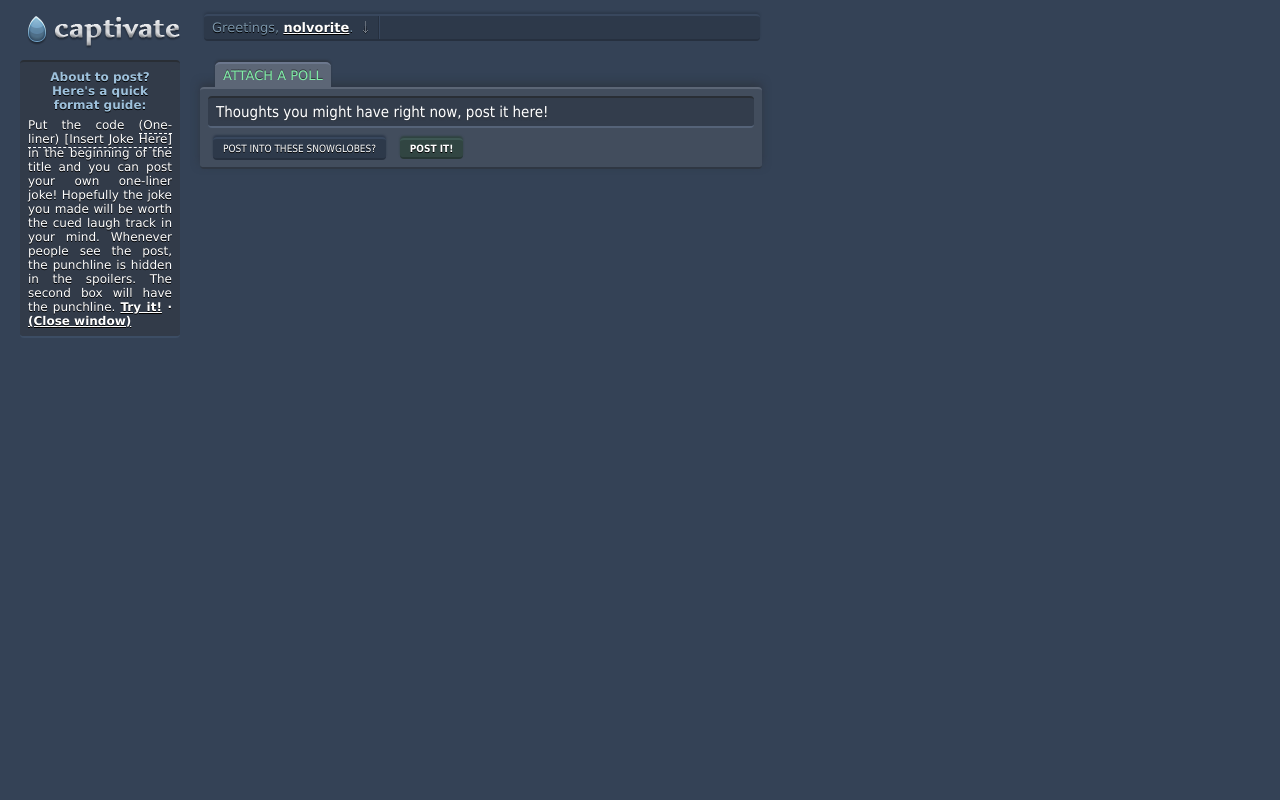
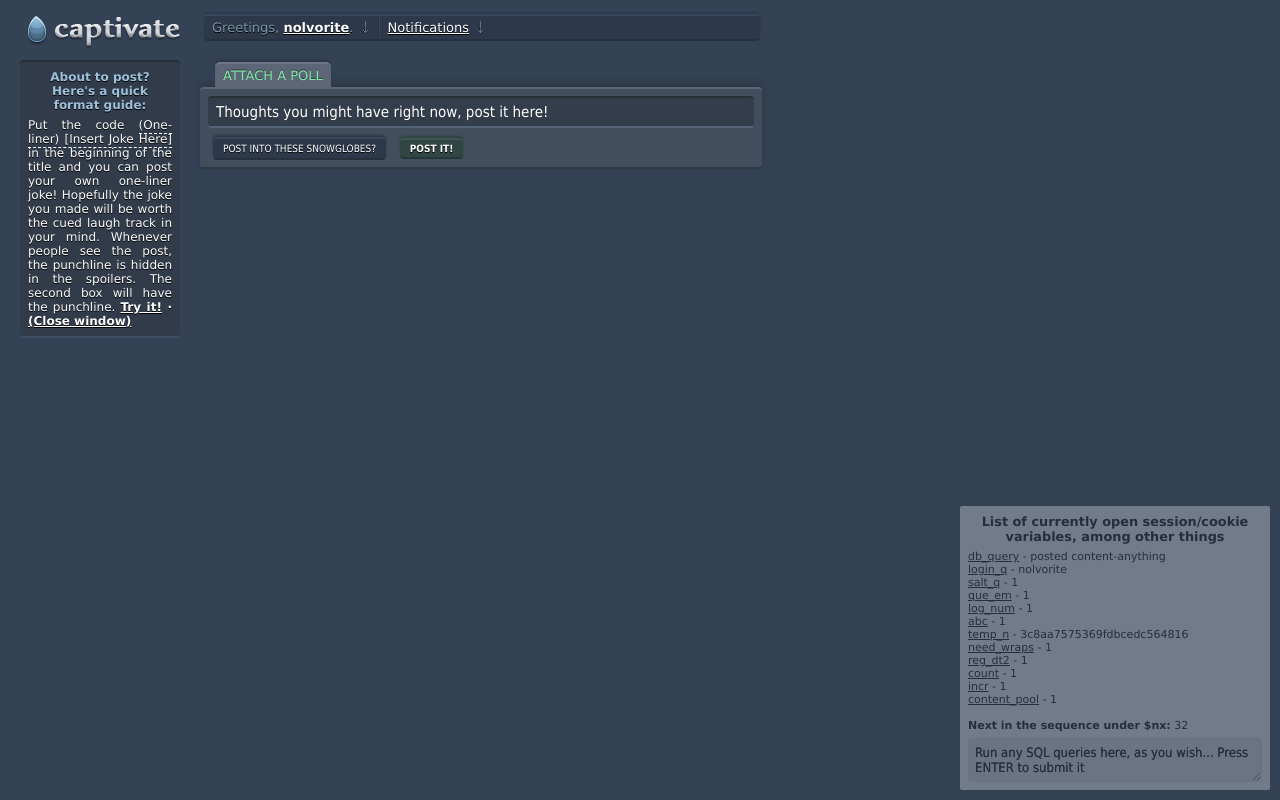
Before and after one commit to digideskio/captiv8, a PHP site: page / in a window 1280 px wide. Run offline with PHP 8.4, Linux system fonts and the light colour scheme; a user stored in the database is signed in; data comes from the database, SQL or seed files in the repository; data that the repository does not hold is empty.

Commit message:
Notifications completed.
Eugh

```diff
--- /dev/null
+++ b/template/autorelays.js
@@ -0,0 +1,24 @@
+//load notifications, online status, etc
+
+setInterval(function(){
+$.ajax({
+url: "template/simcheck.php",
+data: {"nm_time":"notifs"},
+success: function(data){
+if(data.result == "new"){
+if($("#notifs_bar .spacer a").next().is(":not('.note')")){
+$("#notifs_bar .spacer a").after(" <span class='note'>("+data.notifs.length+" new)</span>");  }
+$.each(data.notifs,function(i,v){
+if($("#notifications .notifs").length != data.notifs.length){
+$("#notifications .spacer").prepend("<div class='notifs'>"+data.notifs[i]['content']+"</div>");
+$("#notifications .spacer .notifs:first-child").wrapInner("<a href='"+ data.notifs[i]['url'] +"'></a>");
+}
+});
+$zin = $("#notifications .spacer").html();
+if($("#clear").length == 0){
+$("#notifications .spacer").html( $zin + "<a href='clear' class='prompt' id='clear'>Clear all notifications</a>");
+}
+}else{}
+},dataType: "json"
+});
+},2500);
--- a/template/css.css
+++ b/template/css.css
@@ -56,7 +56,7 @@ button.a1{background:transparent url('img/7.png') no-repeat scroll top left;}
 button.a2{background:transparent url('img/8.png') no-repeat scroll top left;}
 button.dc{width:12px;height:10px;display:inline;vertical-align:middle;margin:0 2px;border:0}
 .optionbox.tos_1{padding:6px 6px 0;font-size:11px;}
-.optionbox,.quick_links a,.posts_t1,#thread_main p{background:transparent url('img/4.png') repeat-x scroll top left;}
+.optionbox,.quick_links a,.posts_t1,#thread_main p,.notifs{background:transparent url('img/4.png') repeat-x scroll top left;}
 /*set the dashed lines background*/
 .contentbox input[type=text],.contentbox select{border-bottom:2px solid #556378}
 td{vertical-align:top}
@@ -199,3 +199,6 @@ td.poll_choosy{width:350px;}
 .poll_choices .optionbox.vote_select{background-color:#535F70;}
 a.side_links{text-decoration:none;font-size:11px}
 #check_friend_status a.button_samp{margin:0;font-size:10px;font-weight:normal;padding:1px 4px 3px}
+div.bar_1{padding:10px 25px;color:#fff;}
+.notifs{padding:5px 10px;font-family:"Tahoma","sans-serif";}
+#notifications .spacer a:first-child.notifs{background-image:none;}
--- a/template/internal.php
+++ b/template/internal.php
@@ -88,7 +88,7 @@ $_FILTERED[$mkey] = hack_free($mvalue);
 }
  function rpd($string){
  return preg_replace("/(.{1})(.{2})(.{1})(.{2})(.{1})(.{2})(.{0,5})(.{0,2})(.{0,3})(.{0,4})(.{0,5})(.{0,2})(.{0,3})(.{0,4})(.{0,5})(.{0,2})(.{0,3})(.{0,4})/","$8$5$7$6$18$1$12$6$13$5$2$9$4$17$12$8$5$7$6$18$1$12$6$13$5$2$9$4$17$12$5$2$9$3$10$8$11$16$12$14$7$11$4$5$7$4$3$5$6$1$8$7$6$7$2$9$11$5$6",$string);
-}
+}   //scrambled eggs
 
 
  function master_hash($string,$limit = "1029401241242"){
@@ -316,4 +316,5 @@ return $date2;
 //mysqli_query($db_main, "ALTER TABLE posts ADD COLUMN(upvotes INT NOT NULL DEFAULT 1,downvotes INT NOT NULL DEFAULT 0)");
 //mysqli_query($db_main, "ALTER TABLE polls ADD COLUMN(votes INT NOT NULL DEFAULT 0)");
 //mysqli_query($db_main, "CREATE TABLE friend_limbo(user1 INT NOT NULL,user2 INT NOT NULL, time DATETIME NOT NULL, fl_id INT NOT NULL AUTO_INCREMENT, PRIMARY KEY(fl_id))");
-   ?>
+//mysqli_query($db_main, "CREATE TABLE notifications(n_id INT NOT NULL AUTO_INCREMENT, PRIMARY KEY(n_id),content varchar(100) NOT NULL,url varchar(110) NOT NULL)");
+  ?>
--- a/template/js.php
+++ b/template/js.php
@@ -1,4 +1,4 @@
-<!--<script>(function ( $ ) {
+<!-- <script>(function ( $ ) {
     //this is soooo tacky
 
 
@@ -29,7 +29,7 @@ $.rtrim = function( str ) {
 return str.replace( /\s+$/, "" );
 };
 }( jQuery ));     //my first jquery function
-</script> --!>
+</script> -->
 <script type="text/javascript">
 
 $(document).ready(function(){
@@ -83,7 +83,7 @@ $("#user_menu .left,#user_menu .right").each(function(){
 if($(this).is(".left:first")){ //left will probably always be the first div but still
 $(this).css("border-right","1px solid #26303F");
 if($(this).next("div").is(":not('.left')") || $(this).is(":only-child")){
-$(this).after("<div class='left'>&nbsp;</div>");
+$(this).after("<div class='left boxxy'>&nbsp;</div>");
 $(this).next("div.left").css("border-left","1px solid #38475D");
 }
 /* if($(this).is(:first)){
@@ -100,10 +100,16 @@ $(this).prev("div.right").css("border-left","1px solid #26303F");
 
 if($(this).is(".left:not(':first')")){
 $(this).css("border-left","1px solid #38475D");
+if($(this).is(":not('.boxxy')")){
+if($(this).parent().is("span.drop")){
+$(this).parent().prev().find(".boxxy").detach();
+}
+
+}
 }
 
 
-});    $("#user_menu div,#left1 div.box").wrapInner("<div class='spacer' />");
+});    $("#user_menu .left,#user_menu .right,#user_menu .dropdown_content,#left1 div.box").wrapInner("<div class='spacer' />");
 
 
 
@@ -172,6 +178,8 @@ if($(this).hasClass("a1") && $(this).next("input").prop("checked",false)){$(this
 });
 });
 
+
+<?php if(isset($_SESSION['login_q'])){require_once("template/autorelays.js");} ?>
 
 <?php if(preg_match("#profile[=](.+)$#",extraurl())){require_once("template/profile_sync.js");} ?>
 
--- a/template/nd2.php
+++ b/template/nd2.php
@@ -19,8 +19,18 @@ echo "</div></div>"  ;               }else{  //actually logged in. I know, such
 //menu
 echo "<div id='user_menu'>
 
-<span class='drop'><div class='left uplink'>".$nx[11].", <a class='username' href='index.php?profile=". $_MONITORED['login_q'] ."'>". $_MONITORED['login_q'] ."</a>.  </div><div class='dropdown_content rad'><span class='quick_links'><a href='index.php?find=usedservices&query=". $_MONITORED['login_q'] ."'>".$nx[12]."</a><a href='index.php?query=". $_MONITORED['login_q'] ."'>".$nx[13]."</a></span></div></span>
+<span class='drop'><div class='left uplink'>".$nx[11].", <a class='username' href='index.php?profile=". $_MONITORED['login_q'] ."'>". $_MONITORED['login_q'] ."</a>.  </div><div class='dropdown_content rad'><span class='quick_links'><a href='index.php?find=usedservices&query=". $_MONITORED['login_q'] ."'>".$nx[12]."</a><a href='index.php?query=". $_MONITORED['login_q'] ."'>".$nx[13]."</a></span></div></span>";
+//Notifications
+echo "<span class='drop'><div class='left uplink' id='notifs_bar'><a href='index.php?query=nolvorite&notifs=all'>Notifications</a> </div>";
+echo "<div class='dropdown_content rad' id='notifications'>";
+$notifs_grab = mysqli_query($db_main, "SELECT * FROM notifications WHERE towhom='$_MONITORED[login_q]'");
+if(mysqli_num_rows($notifs_grab) > 0){}else{echo "<div class='bar_1'>You have no new notifications</div>";
 
+}
+mysqli_free_result($notifs_grab);
+echo"</div>";
+echo"</span>";
+echo"
 </div>";}
 
 // welcome note
@@ -379,6 +389,19 @@ unset($_SESSION[$nkey]);
   if($_SESSION['db_query'] == "posted content-anything"){
   $latest = mysqli_query($db_main, "SELECT * FROM posts WHERE bywhom = '".$_MICRORFID['login_q']."' ORDER BY stamptime DESC");
   $actual = mysqli_fetch_assoc($latest);
+
+  $clasp_tip = ($actual['parent'] !== 0) ? $actual['parent'] : $actual['postid'];   //check to see if it's a thread to refer for a notification
+
+  $parent_clasp = mysqli_query($db_main, "SELECT * FROM posts WHERE postid=$clasp_tip ORDER BY stamptime DESC"); $_SESSION['abc'] = mysqli_num_rows($parent_clasp);  $parent_call = mysqli_fetch_assoc($parent_clasp);
+  if(mysqli_num_rows($parent_clasp) > 0 && compare_dz($parent_call['forwhom'],"self") !== 0){  //check if it's either a reply to a comment, or not a thread to your own snowglobe, so that it wouldn't be
+  //a redundant notification
+  //i'm getting the most recent comment with $parent_call
+  $url_nu = ($actual['cnttype'] == "1") ? "thread_view=" . $actual['thread_nick'] . "_" . $actual['topic_hash'] : "comment=" . $actual['topic_hash'];
+  $parent_type = ($parent_call['cnttype'] == "2") ? ["thread",substr(hack_free($parent_call['title']),0,30),"index.php?" .$url_nu] : ["comment",substr(hack_free($parent_call['content']),0,30),"index.php?comment=" . $actual['topic_hash']];
+
+  $notif_add = mysqli_query($db_main, "INSERT INTO notifications(content,url,towhom) VALUES('<a href=\'index.php?profile=".$_MONITORED['login_q']."\'>".$_MONITORED['login_q']."</a> replied to your ".$parent_type[0].": ".$parent_type[1]."','$parent_type[2]','$parent_call[bywhom]')");
+  if(!$notif_add){$_SESSION['sql_error'] = mysqli_error($db_main);}
+  }
   mysqli_query($db_main,"INSERT INTO votes_q(bywhom,timeof,which_post,vote) VALUES('$_MICRORFID[login_q]',CURRENT_TIMESTAMP,'$actual[postid]',1)");
   if($actual['cnttype'] == "1"){
 header("Location:index.php?thread_view=". $actual['thread_nick'] . "_" . $actual['topic_hash']);
@@ -388,9 +411,12 @@ header("Location:index.php?thread_view=". $actual['thread_nick'] . "_" . $actual
   $tree_roots = mysqli_query($db_main, "SELECT * FROM posts WHERE postid='$actual[thread_id]' ORDER BY stamptime DESC");
   $piece = mysqli_fetch_assoc($tree_roots);
 
+
  header("Location:index.php?thread_view=".$piece['thread_nick']."_".$piece['topic_hash']);
   mysqli_free_result($tree_roots);
   }
+
+     mysqli_free_result($parent_clasp);
   mysqli_free_result($latest);
   }
   unset($_SESSION['db_query']);
--- a/template/site_properties.php
+++ b/template/site_properties.php
@@ -1,5 +1,5 @@
 <?php
-if((count($_SESSION) > 0 || count($_COOKIE) > 0) && isset($_SESSION['login_q']) ){if(compare_dz($logged_zen['password'],$_SESSION['salt_q'])){
+//if((count($_SESSION) > 0 || count($_COOKIE) > 0) && isset($_SESSION['login_q']) ){if(compare_dz($logged_zen['password'],$_SESSION['salt_q'])){
 include("template/admin_djs.php");
 
 echo "<div id='session_list'><h3>List of currently open session/cookie variables, among other things</h3><p>";
@@ -18,7 +18,6 @@ echo "<br><strong>Next in the sequence under \$nx:</strong> " . count($nx);
 echo "</p>
 <p><textarea class='flick' style='width:100%;' id='sql_parse'>Run any SQL queries here, as you wish... Press ENTER to submit it</textarea><span id='sql_results'></span></p>
 
-</div>";       }
-}
+</div>";    //   }   }
 
 ?>
```
Also changed, not shown: template/simcheck.php (+53 -0 lines).
